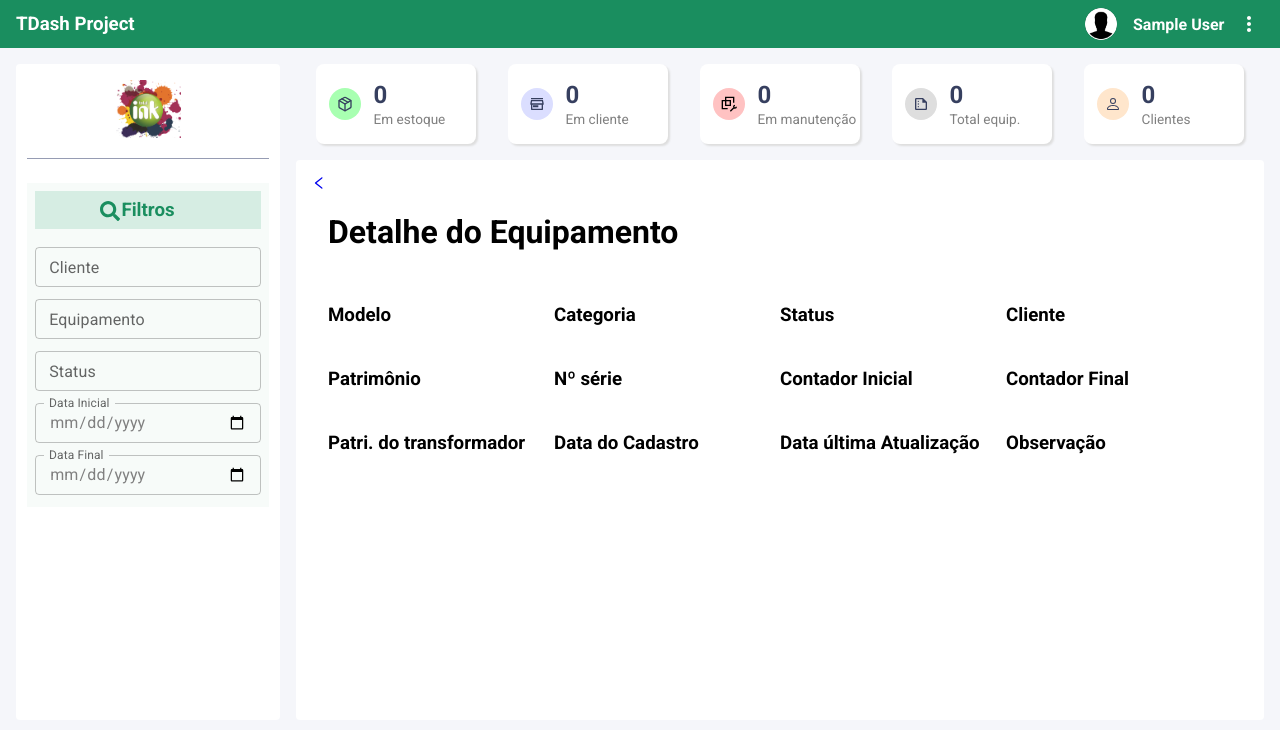
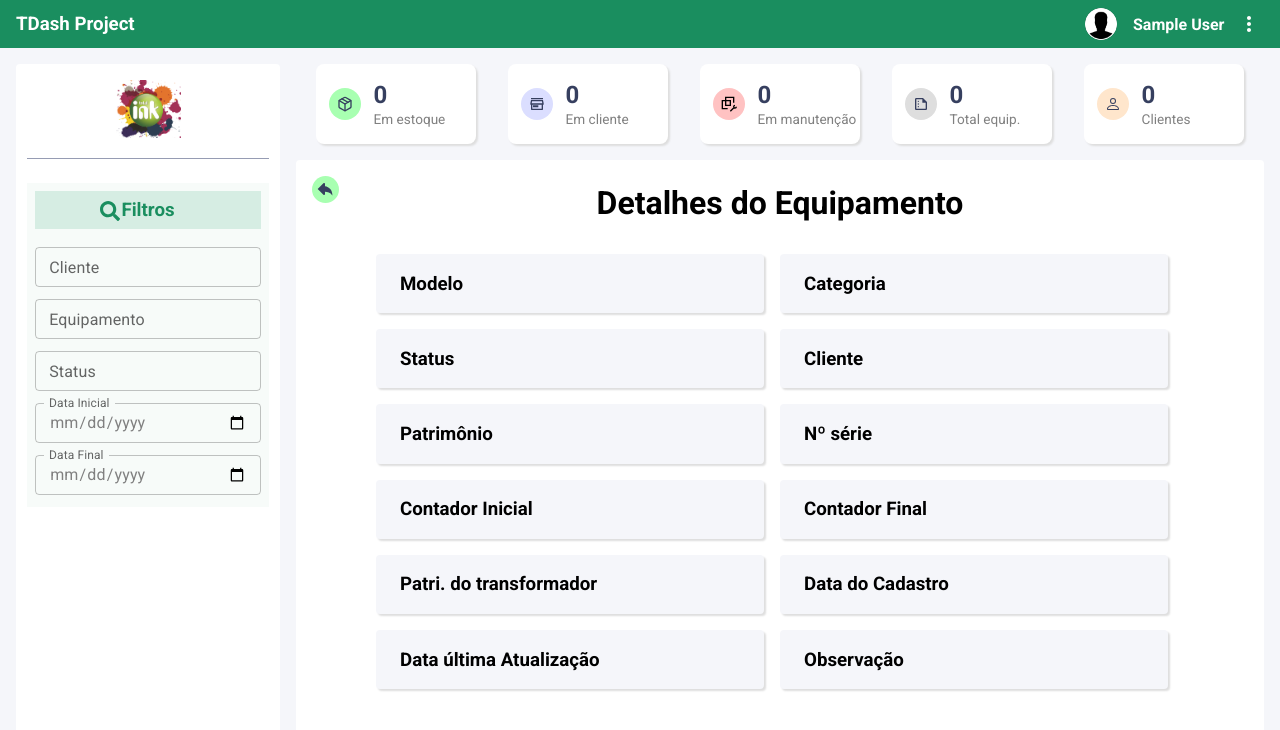
Before and after one commit to diegonacif/tdash, a React (Create React App) app: page /equipamento/1 in a window 1280 px wide. Shown: the top 730 px of the page. Built offline with nearby package versions, Linux system fonts and the light colour scheme; no server answers; sample sign-in values are in the browser's storage.

Commit message:
estilizando page ShowProduct em cards

```diff
--- a/src/pages/ShowProduct/index.tsx
+++ b/src/pages/ShowProduct/index.tsx
@@ -1,5 +1,5 @@
 import { useEffect, useState } from 'react';
-import { AiOutlineLeft } from 'react-icons/ai';
+import { TiArrowBack } from 'react-icons/ti';
 import { Link } from 'react-router-dom';
 import { Navbar } from '../../components/Navbar';
 import { Sidebar } from '../../components/Sidebar';
@@ -49,22 +49,28 @@ export const ShowProduct = (props: any) => {
       <Summary />
       <Content>
 
-        <Link to="/dashboard"> <AiOutlineLeft /> </Link>
+        <div className="rollBackButton">
+          <Link to="/dashboard" style={{ textDecoration: 'none' }}> <TiArrowBack size={22} /> </Link>
+        </div>
 
-        <h1>Detalhe do Equipamento</h1>
+        <h1>Detalhes do Equipamento</h1>
 
+        <div className="showInnerContent">
           <div className="showModel">
             <h3>Modelo</h3>
             <span>{equipment?.description}</span>
           </div>
+
           <div className="showCategory">
             <h3>Categoria</h3>
             <span>{equipment?.category.name}</span>
           </div>
+
           <div className="showStatus">
             <h3>Status</h3>
             <span >{equipment?.status}</span>
           </div>
+
           <div className="showClient">
             <h3>Cliente</h3>
             <span>{equipment?.customer.name}</span>
@@ -79,7 +85,6 @@ export const ShowProduct = (props: any) => {
             <h3>Nº série</h3>
             <span>{equipment?.supply}</span>
           </div>
-
 
           <div className="showInitialCounter">
             <h3>Contador Inicial</h3>
@@ -101,7 +106,6 @@ export const ShowProduct = (props: any) => {
             <span>{equipment?.created_at}</span>
           </div>
 
-
           <div className="showUpdatedAt">
             <h3>Data última Atualização</h3>
             <span>{equipment?.updated_at}</span>
@@ -111,6 +115,7 @@ export const ShowProduct = (props: any) => {
             <h3>Observação</h3>
             <span>{equipment?.obs}</span>
           </div>
+        </div>
 
 
       </Content>
--- a/src/pages/ShowProduct/styles.ts
+++ b/src/pages/ShowProduct/styles.ts
@@ -1,4 +1,5 @@
 import styled from "styled-components";
+import { lighten } from "polished";
 
 export const Container = styled.div`
   display: grid;
@@ -25,24 +26,58 @@ export const Content = styled.div`
   background-color: var(--shape);
   border-radius: 4px;
 
+  .showInnerContent {
     display: grid;
+    justify-content: end;
+    padding: 0 4rem;
 
-  grid-template-columns: repeat(4, 25%);
-  grid-template-rows: repeat(7, 3rem);
+    grid-template-columns: repeat(2, 50%);
+    grid-template-rows: repeat(7, 3.7rem);
     grid-auto-flow: row;
     grid-row-gap: 1rem;
+    grid-column-gap: 1rem;
+
+    div {
+      display: flex;
+      flex-direction: column;
+      justify-content: center;
+      background-color: var(--background);
+      border-radius: 4px;
+      padding-left: 1.5rem;
+      padding-top: 0.5rem;
+      padding-bottom: 0.5rem;
+      box-shadow: 2px 2px 2px #dedede;
+    }
+  }
+
 
   h1 {
-    grid-column-start: span 4;
-    grid-row-start: span 2;
-    align-self: center;
+    display: flex;
+    padding-top: 0.5rem;
+    padding-bottom: 2rem;
+    justify-content: center;
   }
+
+
+  .rollBackButton {
+    position: absolute;
+    display: flex;
+    justify-content: center;
+    align-items: center;
+    top: 16px;
+    left: 16px;
+    width: 1.7rem;
+    height: 1.7rem;
+    background-color: ${lighten (0.6, '#00750c')};
+    border-radius: 50%;
 
     a {
       position: absolute;
-    top: 15px;
-    left: 15px;
+      color: var(--text-title);
+      text-decoration: none;
+      top: 2px;
+      left: 2px;
+    }
   }
 
-
 `;
```
Lines whose indentation alone changed are shown as unchanged.
